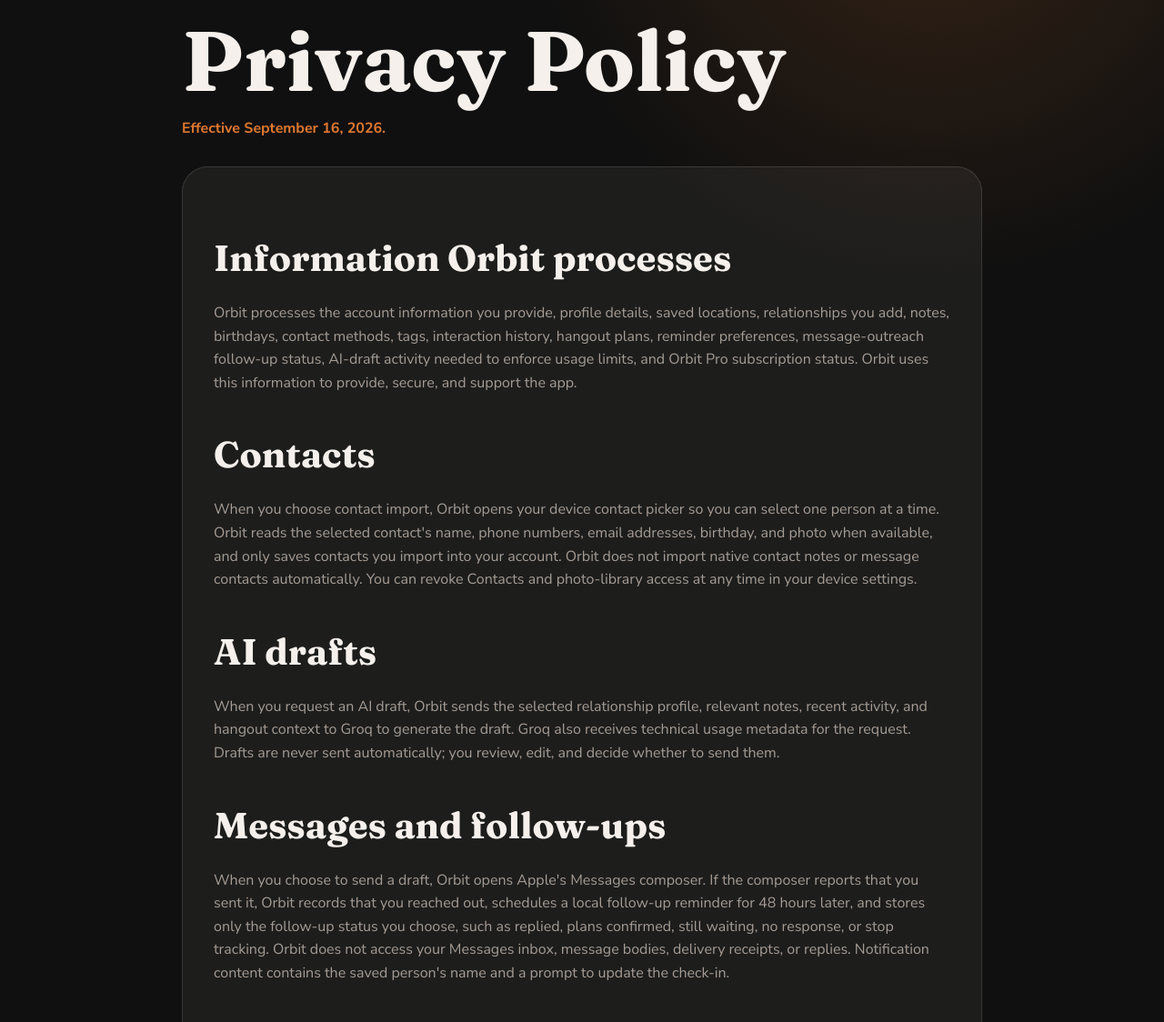
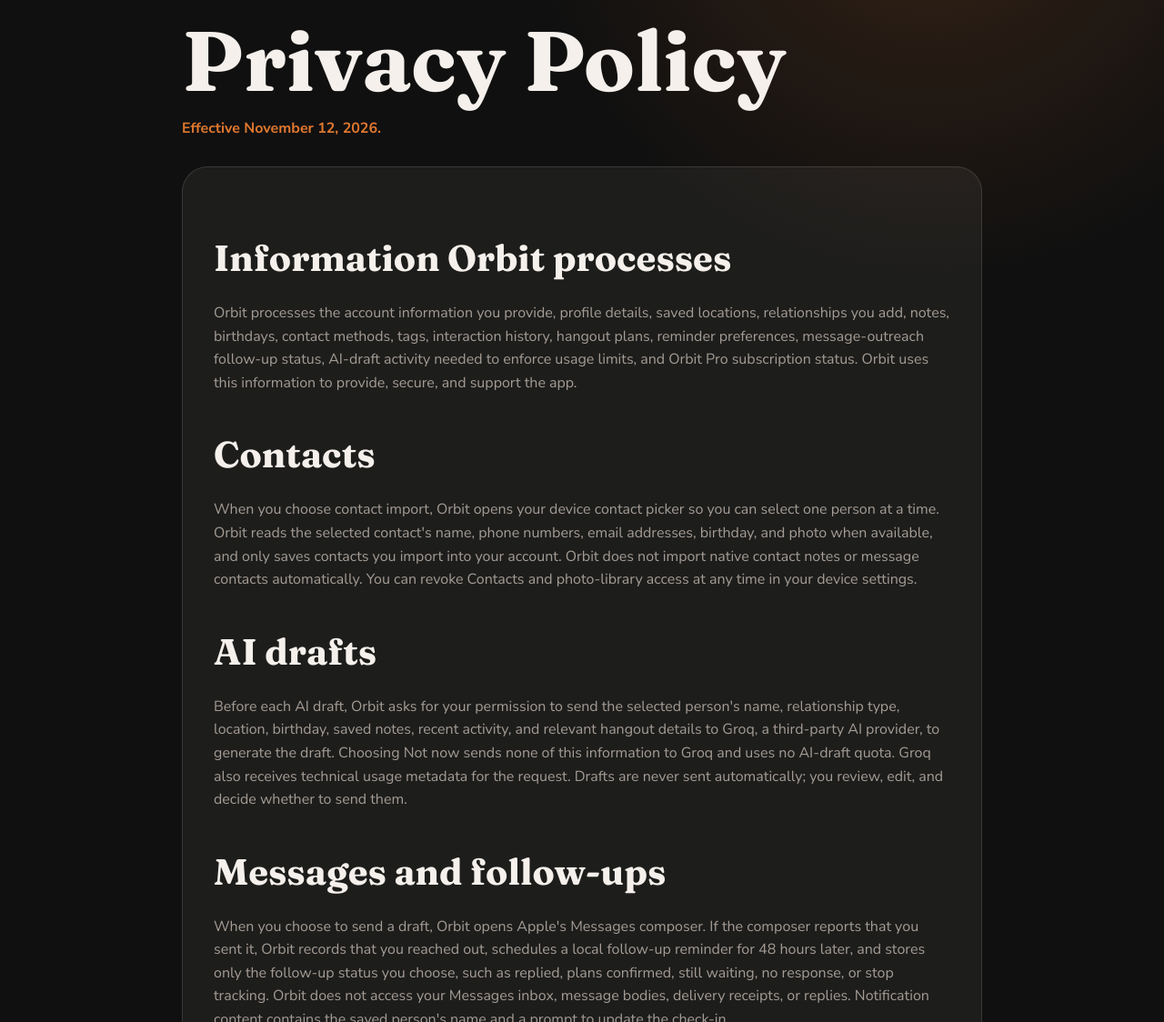
Before and after one commit to milenasri/orbit, a plain HTML site: page privacy.html in a window 1280 px wide. Shown: the part 140-1264 px from the top of the page at 91% size. Drawn offline with Linux system fonts and the light colour scheme.

Commit message:
Clarify AI sharing consent and subscription deletion billing

```diff
--- a/privacy.html
+++ b/privacy.html
@@ -32,14 +32,14 @@
     <span>orbit</span>
   </a>
   <h1>Privacy Policy</h1>
-  <p class="meta">Effective September 16, 2026.</p>
+  <p class="meta">Effective November 12, 2026.</p>
   <section class="panel">
     <h2>Information Orbit processes</h2>
     <p>Orbit processes the account information you provide, profile details, saved locations, relationships you add, notes, birthdays, contact methods, tags, interaction history, hangout plans, reminder preferences, message-outreach follow-up status, AI-draft activity needed to enforce usage limits, and Orbit Pro subscription status. Orbit uses this information to provide, secure, and support the app.</p>
     <h2>Contacts</h2>
     <p>When you choose contact import, Orbit opens your device contact picker so you can select one person at a time. Orbit reads the selected contact's name, phone numbers, email addresses, birthday, and photo when available, and only saves contacts you import into your account. Orbit does not import native contact notes or message contacts automatically. You can revoke Contacts and photo-library access at any time in your device settings.</p>
     <h2>AI drafts</h2>
-    <p>When you request an AI draft, Orbit sends the selected relationship profile, relevant notes, recent activity, and hangout context to Groq to generate the draft. Groq also receives technical usage metadata for the request. Drafts are never sent automatically; you review, edit, and decide whether to send them.</p>
+    <p>Before each AI draft, Orbit asks for your permission to send the selected person's name, relationship type, location, birthday, saved notes, recent activity, and relevant hangout details to Groq, a third-party AI provider, to generate the draft. Choosing Not now sends none of this information to Groq and uses no AI-draft quota. Groq also receives technical usage metadata for the request. Drafts are never sent automatically; you review, edit, and decide whether to send them.</p>
     <h2>Messages and follow-ups</h2>
     <p>When you choose to send a draft, Orbit opens Apple's Messages composer. If the composer reports that you sent it, Orbit records that you reached out, schedules a local follow-up reminder for 48 hours later, and stores only the follow-up status you choose, such as replied, plans confirmed, still waiting, no response, or stop tracking. Orbit does not access your Messages inbox, message bodies, delivery receipts, or replies. Notification content contains the saved person's name and a prompt to update the check-in.</p>
     <h2>Places and search</h2>
```
Also changed, not shown: delete-account.html (+1 -1 lines).
